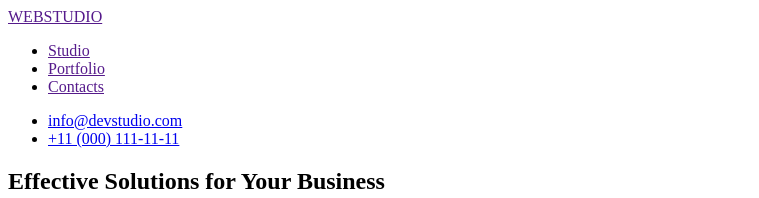
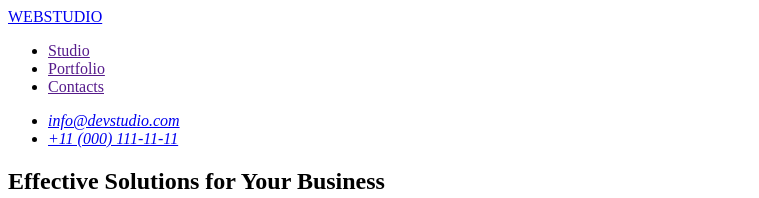
Before and after one commit to SnihurIlona/goit-markup-hw-01, a plain HTML site: page index.html in a window 1280 px wide. Shown: the top 198 px of the page, without its empty margins (0-759 px from the left). Drawn offline with Linux system fonts and the light colour scheme.

Commit message:
Добавляє розмітку макету виправлення

```diff
--- a/index.html
+++ b/index.html
@@ -8,18 +8,20 @@
   </head>
   <body>
     <header>
+      <a href="./index.html">WEBSTUDIO</a>
       <nav>
-        <a href="">WEBSTUDIO</a>
         <ul>
           <li><a href="">Studio</a></li>
           <li><a href="">Portfolio</a></li>
           <li><a href="">Contacts</a></li>
         </ul>
       </nav>
-      <ul>
-        <li><a href="mailto:info@devstudio.com">info@devstudio.com</a></li>
-        <li><a href="tel:+11(000)1111111">+11 (000) 111-11-11</a></li>
-      </ul>
+      <address>
+        <ul>
+          <li><a href="mailto:info@devstudio.com">info@devstudio.com</a></li>
+          <li><a href="tel:+110001111111">+11 (000) 111-11-11</a></li>
+        </ul>
+      </address>
     </header>
     <main>
       <!-- Section 1 -->
@@ -137,7 +139,7 @@
       </section>
     </main>
     <footer>
-      <a href="">WEBSTUDIO</a>
+      <a href="./index.html">WEBSTUDIO</a>
       <p>
         Increase the flow of customers and sales for your business with digital
         marketing & growth solutions.
```
